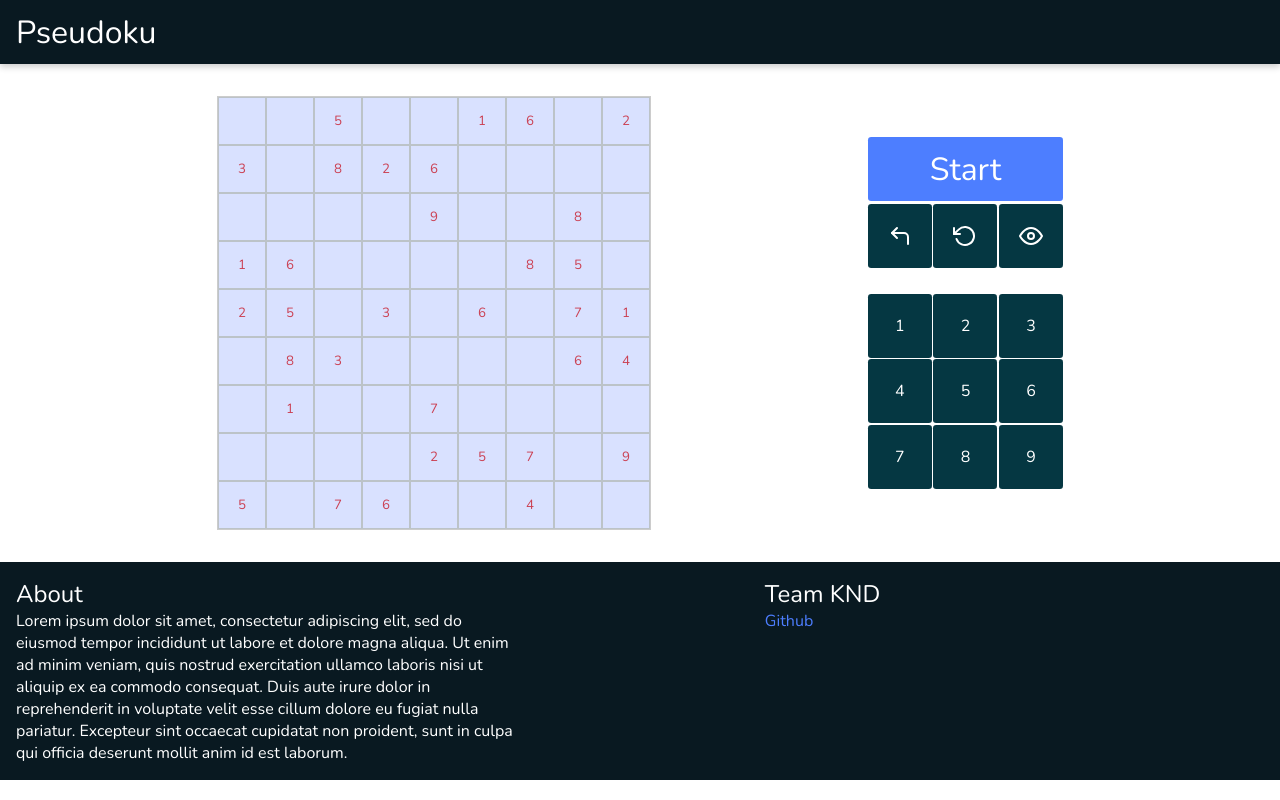
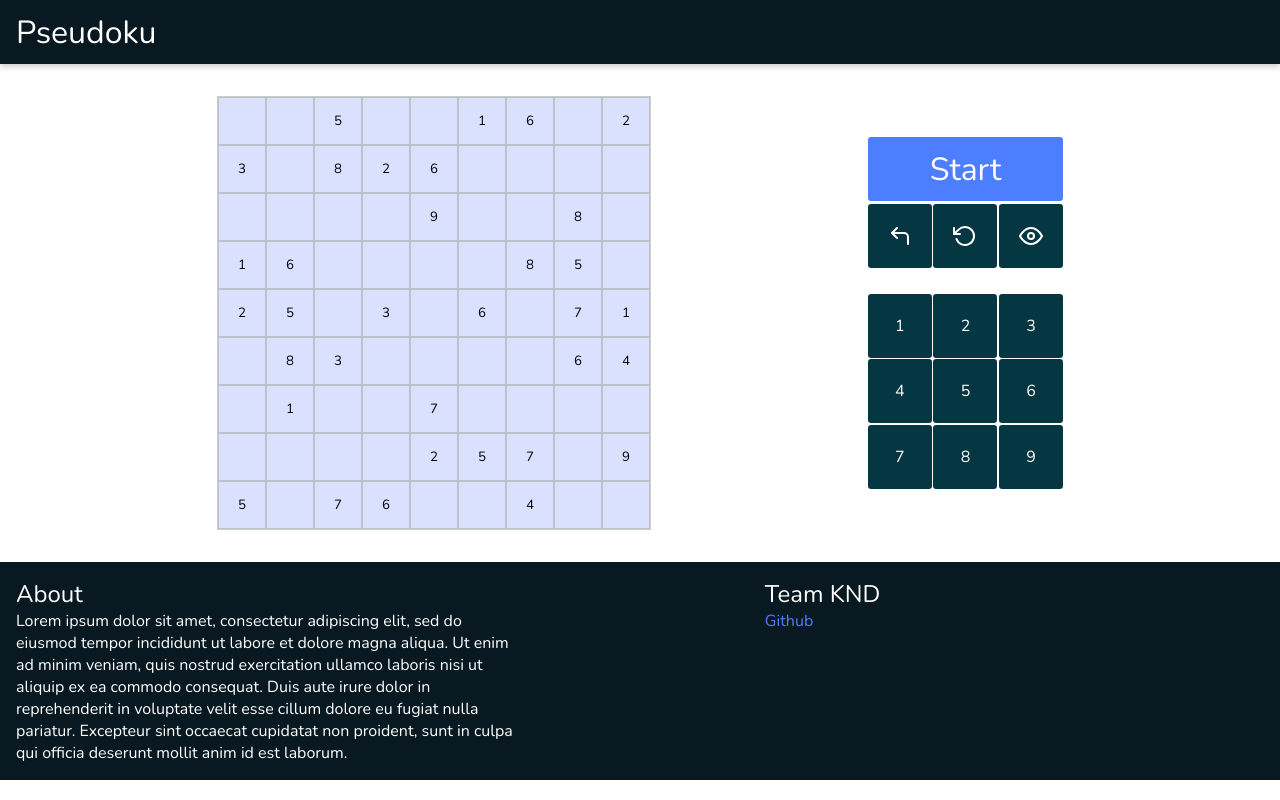
Before and after one commit to KND-Devsnest/pseudoku, a React (Create React App) app: page / in a window 1280 px wide. Built offline with nearby package versions, Linux system fonts and the light colour scheme.

Commit message:
css fixes

```diff
--- a/src/components/Box.jsx
+++ b/src/components/Box.jsx
@@ -5,8 +5,8 @@ const Box = ({ id, value, setValue }) => {
   const { solution, isSelected, setSelected, puzzle } =
     useContext(BoardContext);
   const [isWrong, setWrong] = useState(false);
-  const classListHover = [style.inputbox, style.correct];
-  const classListWrong = [style.inputbox, style.incorrect];
+  let classListHover = [style.inputbox];
+  let classListWrong = [style.inputbox, style.incorrect];
   const [isConflict, setConflict] = useState(false);
   const [i, j] = id.split(" ").map((el) => parseInt(el));
   useEffect(() => {
@@ -36,18 +36,17 @@ const Box = ({ id, value, setValue }) => {
     isBoxSafe();
     console.log(puzzle);
   });
-  if (isConflict) console.log("test");
+  if (isSelected.i === i || isSelected.j === j || isSelected.value === value) {
+    classListHover = [style.inputbox, style.correct];
+  }
+
   return (
-    <div
-      className={
-        isSelected.i === i || isSelected.j === j || isSelected.value === value
-          ? style.boxSelect
-          : style.box
-      }
-    >
+    <div className={style.box}>
       {
         <input
-          className={isConflict ? style.incorrect : classListWrong.join(" ")}
+          className={
+            isConflict ? classListWrong.join(" ") : classListHover.join(" ")
+          }
           maxLength={1}
           type="number"
           value={value > 0 ? value : ""}
--- a/src/styles/Box.module.css
+++ b/src/styles/Box.module.css
@@ -26,6 +26,7 @@
   caret-color: transparent;
 }
 .correct {
+  background-color: rgb(191, 205, 255);
   color: var(--blue);
 }
 .incorrect {
```
